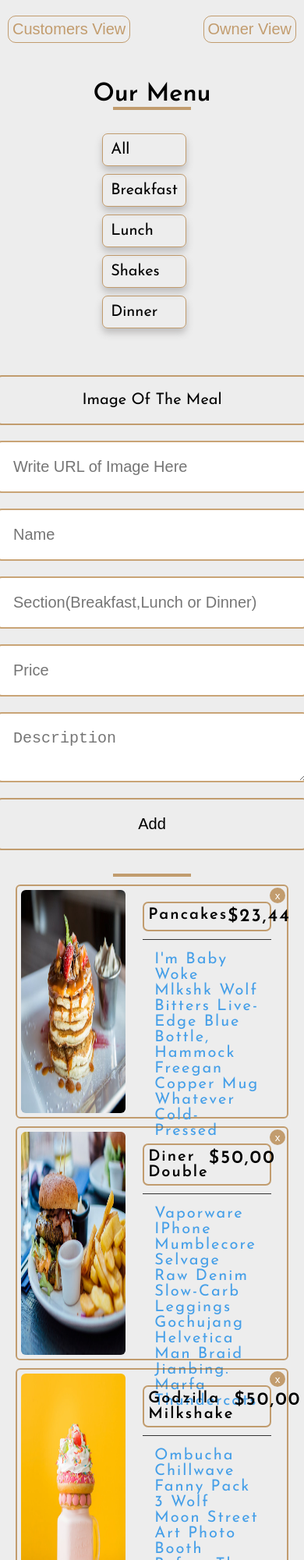
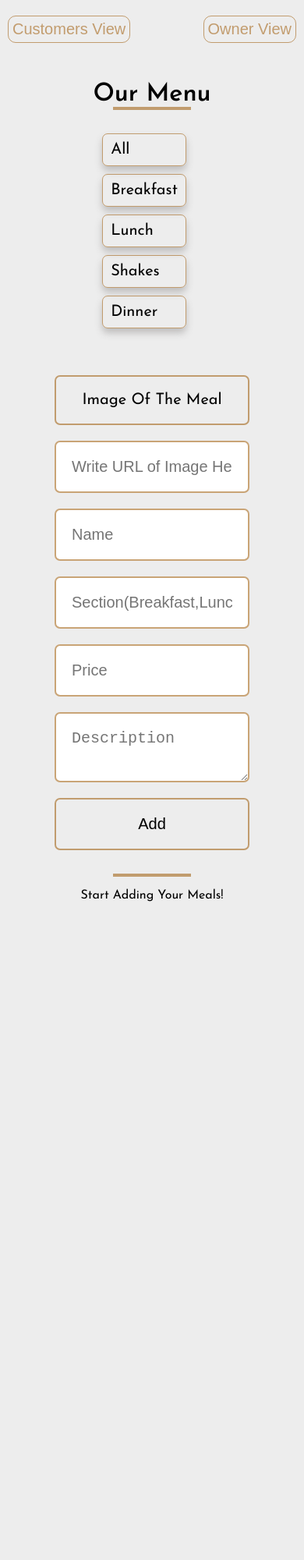
Before and after one commit to sara-ahmadd/menu, a plain HTML site: page index.html in a window 390 px wide. Shown: the top 2000 px of the page at 78% size. After the commit the page ends 1176 px from the top, so only its background shows below. Drawn offline with Linux system fonts and the light colour scheme.

Commit message:
css, html, js files modified

```diff
--- a/css/main.css
+++ b/css/main.css
@@ -126,6 +126,17 @@ hr {
   height: 100%;
   position: relative;
 }
+@media (max-width: 768px) {
+  .card {
+    flex-direction: column;
+  }
+  .img {
+    width: 100%;
+  }
+  .info {
+    width: 100%;
+  }
+}
 .img {
   width: 40%;
   height: 100%;
@@ -150,6 +161,7 @@ form {
   flex-direction: column;
   align-items: center;
 }
+
 button.customer,
 form input,
 #names,
@@ -280,7 +292,7 @@ button.customer:hover {
     display: grid;
     grid-template-columns: 1fr;
     grid-auto-rows: 300px;
-    gap: 10px;
+    gap: 20px;
     width: 100vw;
     height: 100%;
     padding: 10px 20px;
@@ -293,3 +305,28 @@ button.customer:hover {
     margin-bottom: 10px;
   }
 }
+@media (max-width: 765px) {
+  form,
+  textarea {
+    width: 250px;
+  }
+
+  input,
+  .add-img {
+    max-width: 100%;
+  }
+  .meals {
+    grid-auto-rows: minmax(300px, 600px);
+  }
+  .card {
+    flex-direction: column;
+  }
+  .img {
+    width: 100%;
+    height: 50%;
+  }
+  .info {
+    height: 50%;
+    width: 100%;
+  }
+}
--- a/index.html
+++ b/index.html
@@ -33,84 +33,22 @@
         </ul>
       </div>
       <form action="">
-        <!-- <button id="names">Show Available Images Names</button> -->
-        <input type="text" placeholder="Write URL of Image Here" />
-        <input type="text" placeholder="Name" />
-        <input type="text" placeholder="Section(Breakfast,Lunch or Dinner)" />
-        <input type="price" placeholder="Price" />
-        <textarea type="textarea" placeholder="Description"></textarea>
+        <input type="text" required placeholder="Write URL of Image Here" />
+        <input type="text" required placeholder="Name" />
+        <input
+          type="text"
+          required
+          placeholder="Section(Breakfast,Lunch or Dinner)"
+        />
+        <input type="price" required placeholder="Price" />
+        <textarea type="textarea" required placeholder="Description"></textarea>
         <input type="submit" value="Add" />
       </form>
       <hr id="last-line" />
       <button id="up">Up</button>
-      <div class="meals" id="meals">
-        <div class="card card-1 breakfast" id="breakfast">
-          <button class="delete-me card-1" id="btn-1">x</button>
-          <div class="img card-1 breakfast">
-            <img src="images/item-1.jpeg" />
-          </div>
-          <div class="info card-1 breakfast">
-            <div class="name-price-parent card-1 breakfast">
-              <p class="name card-1 breakfast">pancakes</p>
-              <h3 class="price card-1 breakfast">$23,44</h3>
-            </div>
-            <div class="description card-1 breakfast">
-              I'm baby woke mlkshk wolf bitters live-edge blue bottle, hammock
-              freegan copper mug whatever cold-pressed
-            </div>
-          </div>
-        </div>
-        <div class="card card-2 lunch" id="lunch">
-          <button class="delete-me card-2" id="btn-2">x</button>
-          <div class="img card-2 lunch">
-            <img src="images/item-2.jpeg" />
-          </div>
-          <div class="info card-2 lunch">
-            <div class="name-price-parent card-2" id="lunch">
-              <p class="name card-2 lunch">Diner Double</p>
-              <h3 class="price card-2 lunch">$50,00</h3>
-            </div>
-            <div class="description card-2 lunch">
-              vaporware iPhone mumblecore selvage raw denim slow-carb leggings
-              gochujang helvetica man braid jianbing. Marfa thundercats
-            </div>
-          </div>
-        </div>
-        <div class="card card-3 shakes" id="shakes">
-          <button class="delete-me card-3" id="btn-3">x</button>
-          <div class="img card-3 shakes">
-            <img src="images/item-3.jpeg" />
-          </div>
-          <div class="info card-3 shakes">
-            <div class="name-price-parent card-3 shakes">
-              <p class="name card-3 shakes">Godzilla Milkshake</p>
-              <h3 class="price card-3 shakes">$50,00</h3>
-            </div>
-            <div class="description card-3 shakes">
-              ombucha chillwave fanny pack 3 wolf moon street art photo booth
-              before they sold out organic viral.
-            </div>
-          </div>
-        </div>
-        <div class="card card-4 dinner" id="dinner">
-          <button class="delete-me card-4" id="btn-4" style="display: none">
-            x
-          </button>
-          <div class="img card-4 dinner">
-            <img src="images/item-4.jpeg" />
-          </div>
-          <div class="info card-4 dinner">
-            <div class="name-price-parent card-4 dinner">
-              <p class="name card-4 dinner">Country Delight</p>
-              <h3 class="price card-4 dinner">$30,00</h3>
-            </div>
-            <div class="description card-4 dinner">
-              Shabby chic keffiyeh neutra snackwave pork belly shoreditch. Prism
-              austin mlkshk truffaut,
-            </div>
-          </div>
-        </div>
-      </div>
+      <br />
+      <p class="add-meals">Start Adding Your Meals!</p>
+      <div class="meals" id="meals"></div>
     </div>
   </body>
 </html>
--- a/main.js
+++ b/main.js
@@ -155,8 +155,8 @@ form.addEventListener("submit", (e) => {
   localStorage.setItem(`card-${num}`, jsonData);
 });
 
-//create card foe each meal with data brought from the local storage.
-for (let i = 1; i <= 10000; i++) {
+//create card for each meal with data brought from the local storage.
+for (let i = 1; i < 10000; i++) {
   //get the last image entered from local storage.
   let dataInTheLocalStorage = localStorage.getItem(`card-${i}`);
   let stringObjectOfData = JSON.parse(dataInTheLocalStorage);
@@ -371,3 +371,9 @@ document.onscroll = () => {
     upBtn.style.display = "none";
   }
 };
+//show or hide the starting paragraph(Add your meals)
+if (customerMeals.innerHTML === "") {
+  document.querySelector(".add-meals").style.display = "block";
+} else {
+  document.querySelector(".add-meals").style.display = "none";
+}
```
